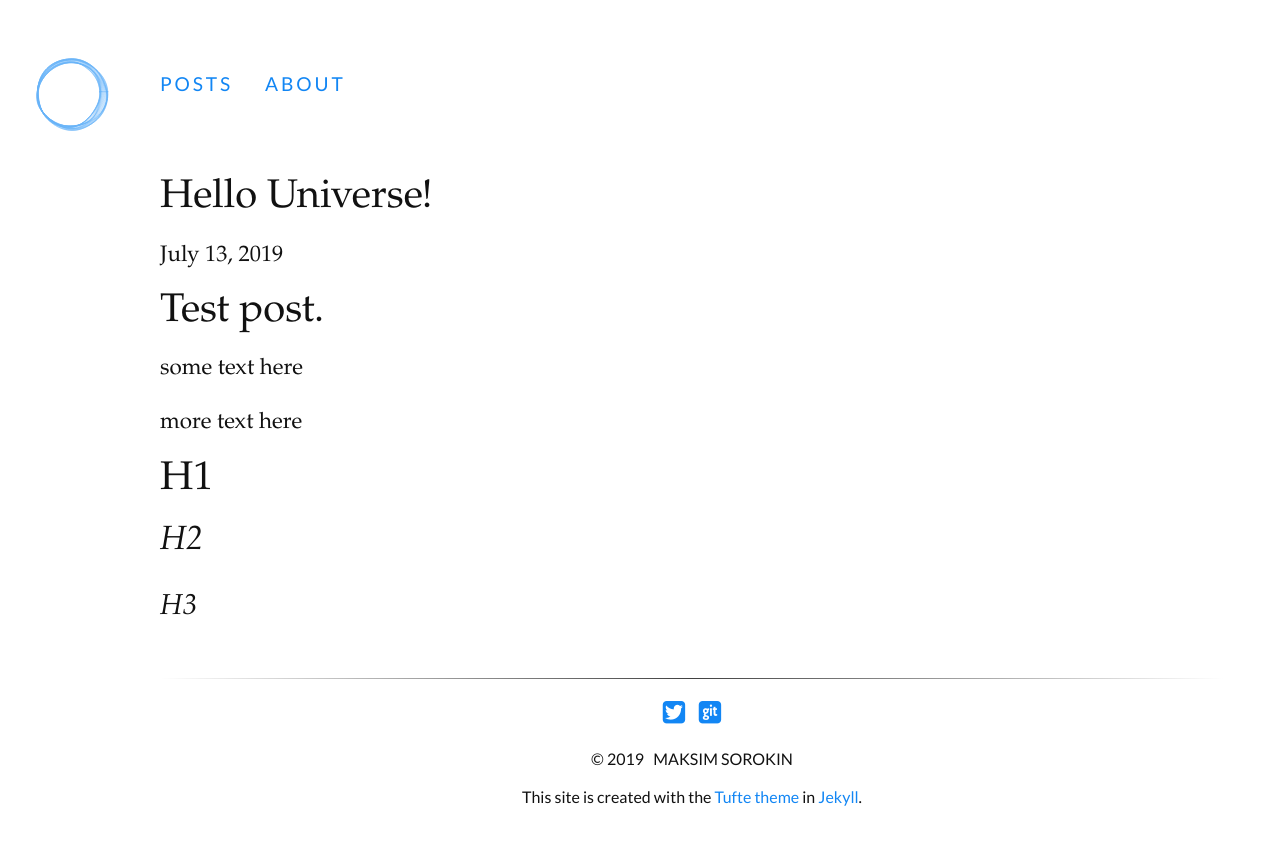
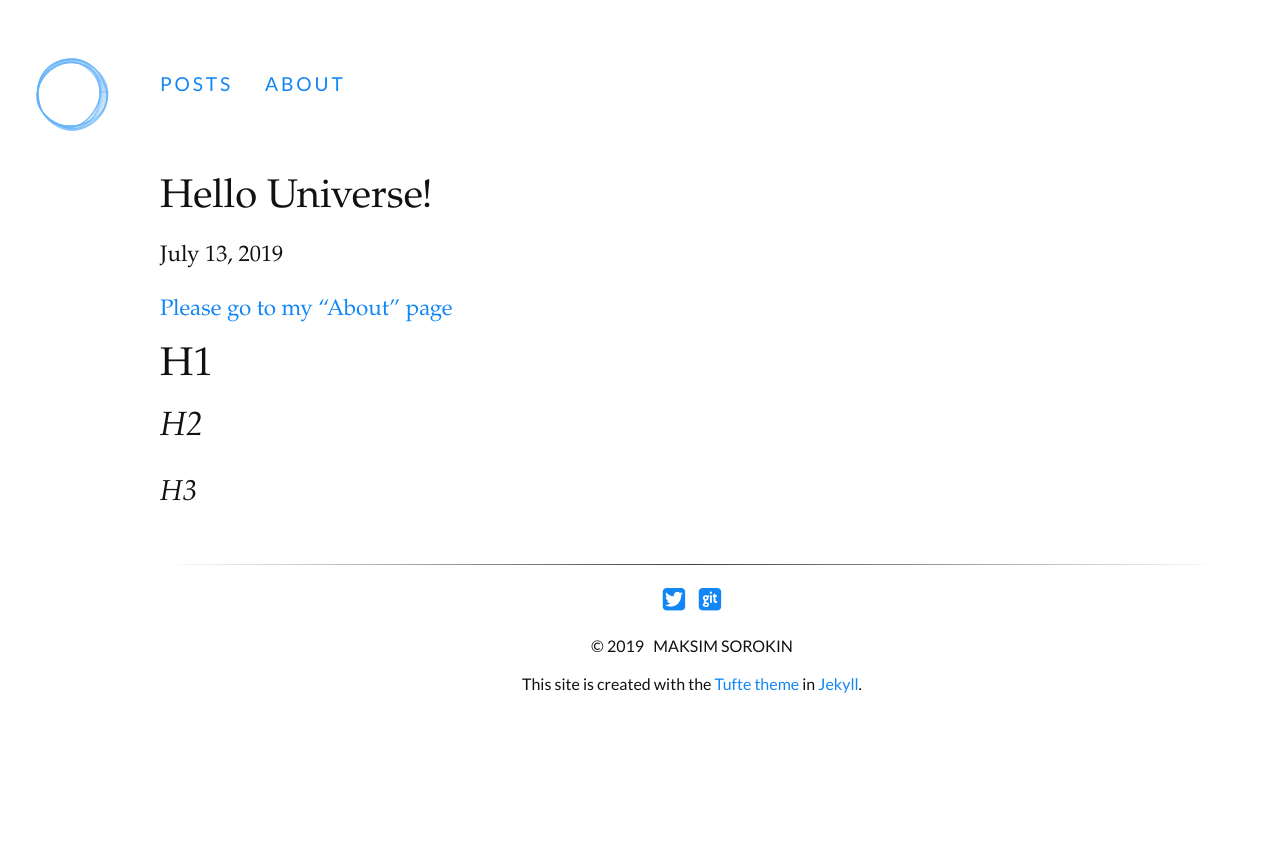
Before and after one commit to initmaks/initmaks.github.io, a Jekyll site: the page built from _posts/2019-07-13-hello-universe.md, in a window 1280 px wide. Shown: the top 845 px of the page. Built offline with Jekyll 4.4.1, drawn with Linux system fonts in a browser that asks for light colours.

Commit message:
Note to visit my about page

```diff
--- a/_posts/2019-07-13-hello-universe.md
+++ b/_posts/2019-07-13-hello-universe.md
@@ -5,13 +5,7 @@ date:   2019-07-13 12:34:56
 categories: test
 ---
 
-# Test post.
-
-some text here
-
-<!--more-->
-
-more text here
+[Please go to my "About" page](https://initmaks.github.io/about/)
 
 # H1
 
```
